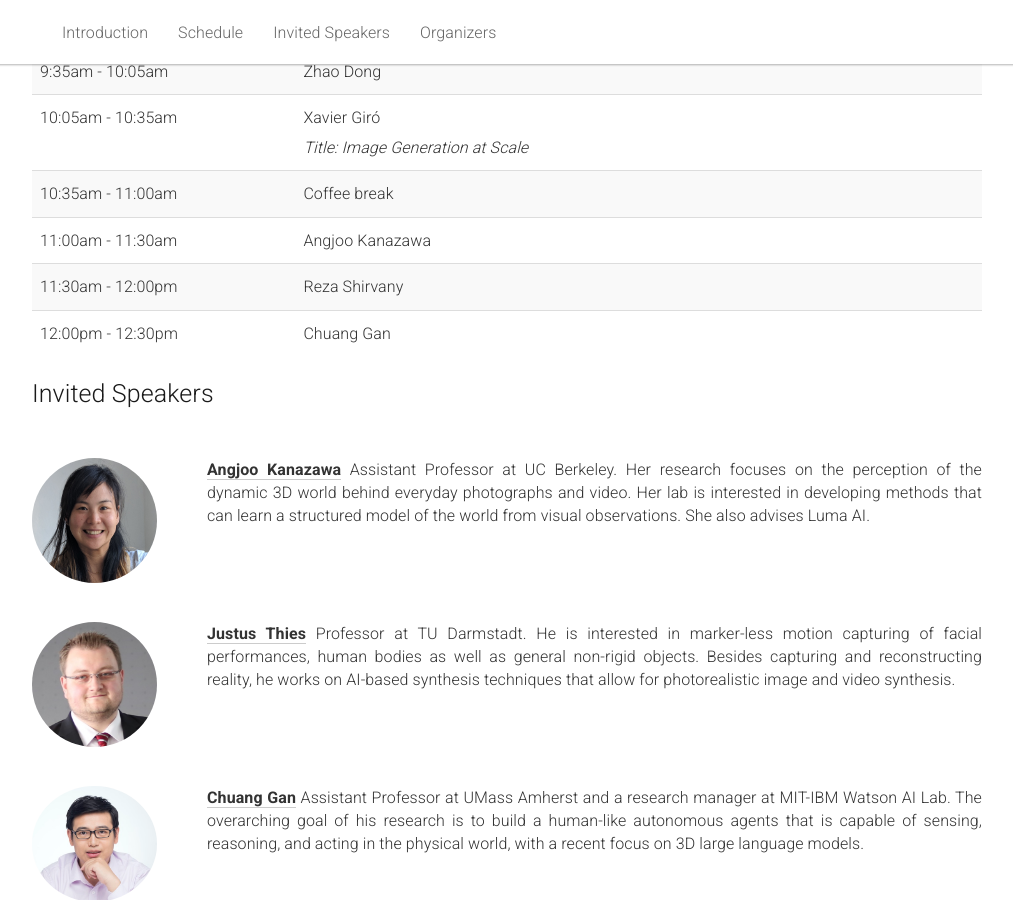
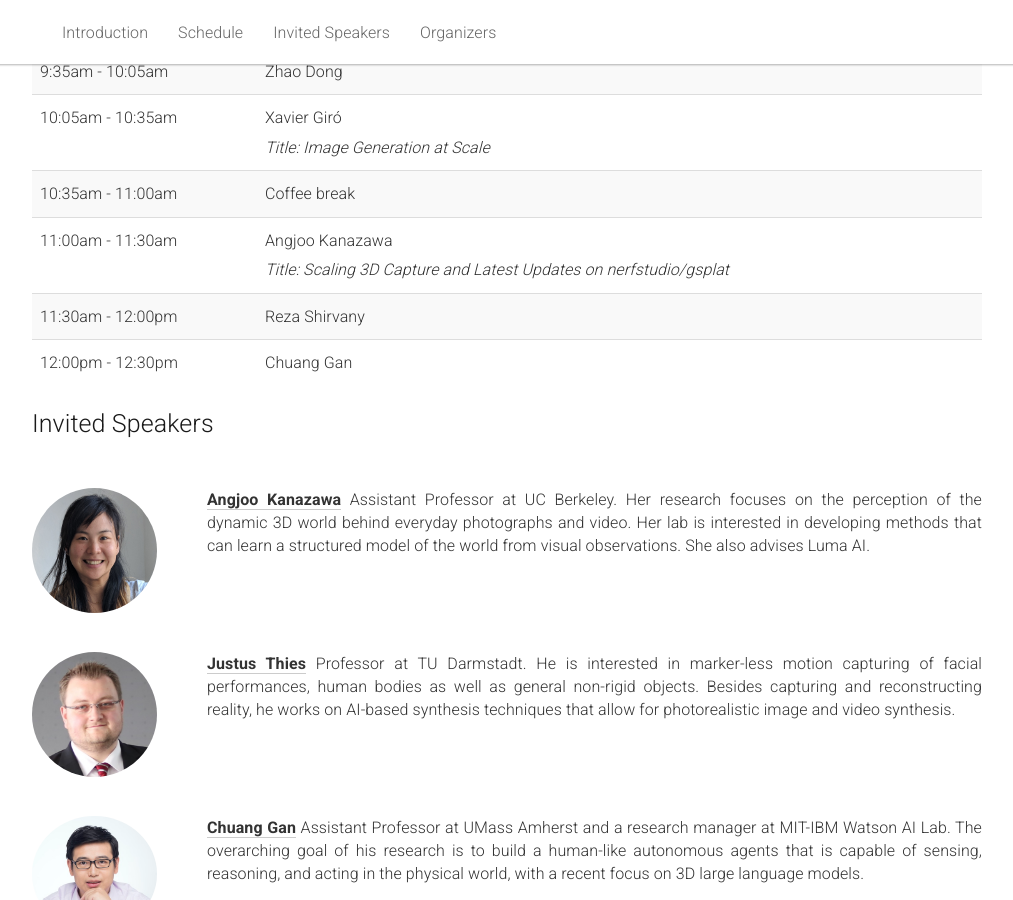
Before and after one commit to 3dv-in-ecommerce/3dv-in-ecommerce.github.io, a Jekyll site: the page built from _pages/home.md, in a window 1280 px wide and 900 px high, scrolled down 760 px. Shown: the whole window, without its empty margins (133-1146 px from the left). Built offline with Jekyll 4.4.1, drawn with Linux system fonts in a browser that asks for light colours.

Commit message:
update title

```diff
--- a/_pages/home.md
+++ b/_pages/home.md
@@ -102,7 +102,10 @@ description: "Website for the Workshop on 3D Vision and Modeling Challenges in e
         </tr>
         <tr>
           <td>11:00am - 11:30am</td>
-          <td>Angjoo Kanazawa</td>
+          <td>Angjoo Kanazawa
+          <br/>
+          <i>Title: Scaling 3D Capture and Latest Updates on nerfstudio/gsplat</i>
+          </td>
           <td></td>
         </tr>
         <tr>
```
Also changed, not shown: 1 other file.
